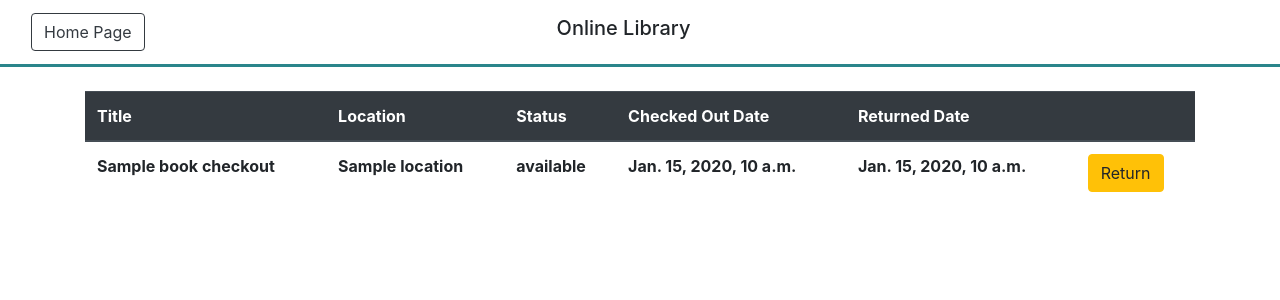
After one commit to DZDomalaon/OnlineLibrary, a Django app: template templates/users/borrowed_books.html in a window 1280 px wide. The commit adds this page. Shown: the top 300 px of the page. Run offline with Django 3.2, Linux system fonts and the light colour scheme; the template is opened without the code that fills it: most values are stand-ins (such as "Sample title", 1, 10 or a date in 2020); some libraries are stand-ins or nearby versions.

Commit message:
Can return borrowed books

```diff
--- a/books/models.py
+++ b/books/models.py
@@ -34,7 +34,7 @@ class BookComments(models.Model):
 class BookCheckout(models.Model):
 
     checkedout_date = models.DateTimeField(auto_now_add=True)
-    return_date = models.DateTimeField(null=True, blank=True, auto_now=True)
+    return_date = models.DateTimeField(null=True, blank=True, auto_now=False)
     is_returned = models.BooleanField(default=False)
     borrower = models.ForeignKey(CustomUser, on_delete=models.CASCADE)
     book_checkout = models.ForeignKey(Books, on_delete=models.CASCADE)
--- a/books/urls.py
+++ b/books/urls.py
@@ -10,5 +10,6 @@ urlpatterns = [
     path('<int:pk>/bookpage/editbook', views.BookView.update_book, name='editbook'),
     path('<int:pk>/bookpage/deletebook', views.BookView.delete, name='deletebook'),
     path('<int:pk>/bookpage/checkout', views.BookCheckoutViews.post, name='checkout'),
+    path('<int:pk>/bookpage/returnbook', views.ReturnBookView.post, name='returnbook'),
     path('search/', views.SearchBookView.post, name='search'),
 ]
--- a/templates/nav.html
+++ b/templates/nav.html
@@ -20,8 +20,8 @@
                                     {{ user.get_full_name }}
                                 </a>
                                 <div class="dropdown-menu" aria-labelledby="navbarDropdownMenuLink">
-                                <a class="dropdown-item" href="{% url  'users:ownedbooks' user.id %}">Owned Books</a>
-                                <a class="dropdown-item" href="#">Borrowed Books</a>
+                                <a class="dropdown-item" href="{% url 'users:ownedbooks' user.id %}">Owned Books</a>
+                                <a class="dropdown-item" href="{% url 'users:borrowedbooks' user.id %}">Borrowed Books</a>
                                 <a class="dropdown-item" href="{% url  'users:edituser' user.id %}">Edit</a>
                                 <a class="dropdown-item" href="{% url 'users:logout' %}">Logout</a>
                                 </div>
--- /dev/null
+++ b/templates/users/borrowed_books.html
@@ -0,0 +1,41 @@
+{% extends 'base.html' %}
+
+
+{% block content %}
+
+
+<div class="container">
+    <div class="table-responsive table-hover">
+        <table class="table">
+        <thead class="thead-dark">
+            <th>Title</th>
+            <th>Location</th>
+            <th>Status</th>
+            <th>Checked Out Date</th>
+            <th>Returned Date</th>
+            <th></th>
+        </thead>
+        <tbody>
+        {% for books in borrowed_books %}
+            <tr>
+                <td><strong>{{ books.book_checkout.title }}</strong></td>
+                <td><strong>{{ books.book_checkout.location }}</strong></td>
+                <td><strong>{{ books.book_checkout.status }}</strong></td>
+                <td><strong>{{ books.checkedout_date }}</strong></td>
+                <td><strong>{{ books.return_date }}</strong></td>
+                <td>
+                    <form method="POST" enctype="multipart/form-data" action="{% url 'books:returnbook' books.book_checkout.pk %}">
+                        {%csrf_token%}
+                        {% if not books.is_returned %}
+                            <button type="submit" class="btn btn-warning">Return</button>
+                        {% endif %}
+                    </form>
+                </td>
+            </tr>
+        {% endfor %}
+        </tbody>
+        </table>
+    </div>
+</div>
+
+{% endblock%}
--- a/templates/users/homepage.html
+++ b/templates/users/homepage.html
@@ -64,10 +64,11 @@
                         <div class="row align-items-center mb-0 mt-2">
                           <div class="col">
                             {{ field.label }}:
-                            <!-- {{ field.errors }} -->
+                            {{ field.errors }}
                           </div>
                           <div class="col popover-test" title="{{ field.errors|striptags }}">
                             {{ field }}
+                            <p>{{ field.cleaned_data }}</p>
                           </div>
                         </div>
                       {% endfor %}
@@ -98,11 +99,10 @@
               <div class="card-body">
                 <strong><p class="card-title">{{ book.title }}</p></strong>
                 <p class="card-text text-muted h6">{{ book.author }} | {{ book.date_created}} </p>
-                <!-- <a href="{% url 'books:bookpage' book.id %}" class="btn btn-primary">Read &rarr;</a> -->
                 <button type="button" class="btn btn-info" data-toggle="modal" data-target="#book{{ book.pk }}" value="{{ book.pk }}">
                   Comment
                 </button>
-                {% if book.owner != user %}
+                {% if book.owner != user and book.status == 'available' %}
                 <button type="button" class="btn btn-danger" data-toggle="modal" data-target="#checkoutbook{{ book.pk }}" value="{{ book.pk }}">
                   Checkout
                 </button>
--- a/users/urls.py
+++ b/users/urls.py
@@ -8,5 +8,6 @@ urlpatterns = [
     path('homepage/', views.HomePageView.as_view(), name='homepage'),
     path('register/', views.RegisterView.as_view(), name='register'),
     path('<int:pk>/ownedbooks', views.OwnedBooksView.as_view(), name='ownedbooks'),
+    path('<int:pk>/borrowedbooks', views.BorrowedBooksView.as_view(), name='borrowedbooks'),
     path('<int:pk>/edituser', views.EditUserView.as_view(), name='edituser'),
 ]
```
Also changed, not shown: books/forms.py (+14 -6 lines), books/views.py (+21 -2 lines), users/views.py (+22 -1 lines), books/migrations/0007_alter_bookcheckout_return_date.py (added).
